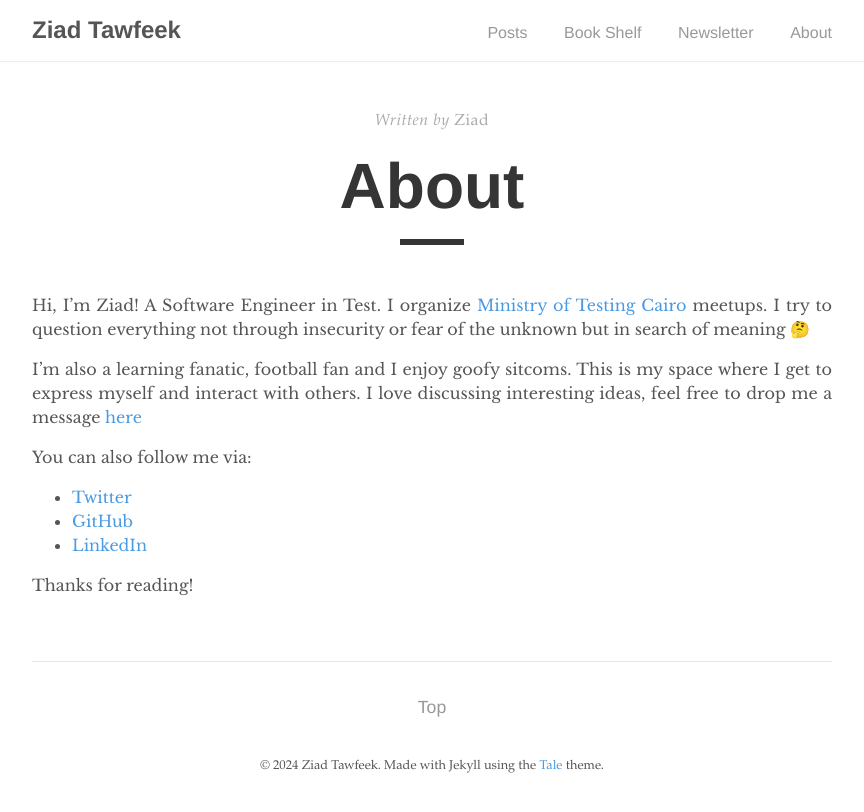
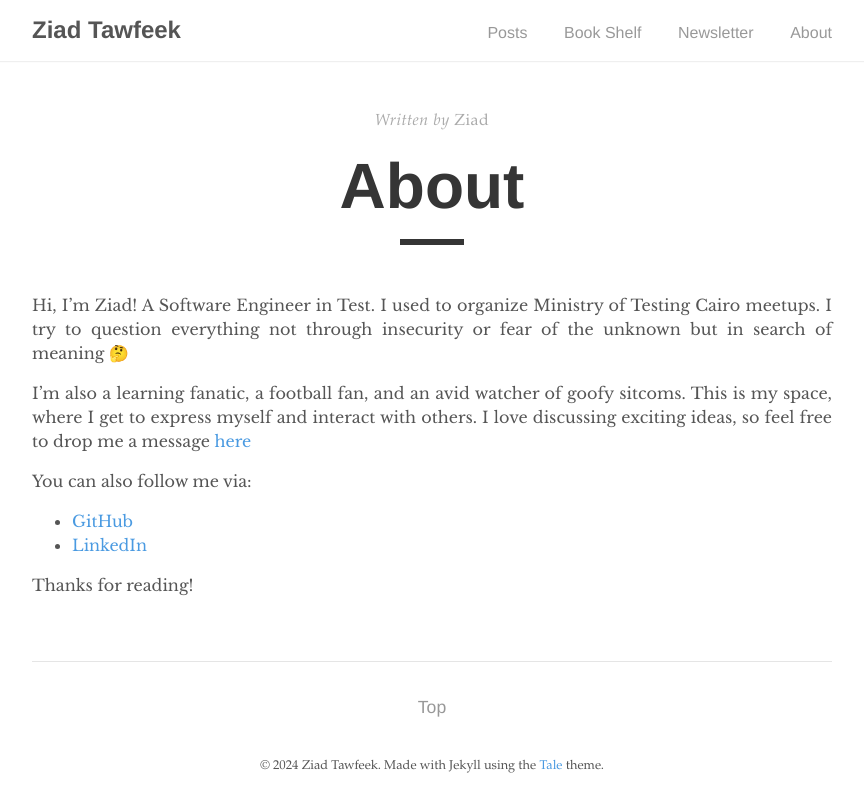
Before and after one commit to ziadtawfeek/web, a Jekyll site: the page built from _pages/about.md, in a window 1280 px wide. Shown: the top 812 px of the page, without its empty margins (208-1072 px from the left). Built offline with Jekyll 4.4.1, drawn with Linux system fonts in a browser that asks for light colours.

Commit message:
Update about.md

```diff
--- a/_pages/about.md
+++ b/_pages/about.md
@@ -5,13 +5,11 @@ author: "Ziad"
 permalink: /about/
 ---
 
-Hi, I'm Ziad! A Software Engineer in Test. I organize [Ministry of Testing Cairo](https://www.meetup.com/Ministry-of-Testing-Cairo/ "Ministry of Testing Cairo") meetups. I try to question everything not through insecurity or fear of the unknown but in search of meaning 🤔
+Hi, I'm Ziad! A Software Engineer in Test. I used to organize Ministry of Testing Cairo meetups. I try to question everything not through insecurity or fear of the unknown but in search of meaning 🤔
 
-I’m also a learning fanatic, football fan and I enjoy goofy sitcoms. This is my space where I get to express myself and interact with others.
-I love discussing interesting ideas, feel free to drop me a message [here](https://ziadtawfeek.typeform.com/to/Yriu8h)
+I’m also a learning fanatic, a football fan, and an avid watcher of goofy sitcoms. This is my space, where I get to express myself and interact with others. I love discussing exciting ideas, so feel free to drop me a message [here](https://ziadtawfeek.typeform.com/to/Yriu8h)
 
 You can also follow me via:
-- [Twitter](https://twitter.com/Ziad05)
 - [GitHub](https://github.com/ziadtawfeek)
 - [LinkedIn](https://www.linkedin.com/in/ziadtawfeek/)
 
```
